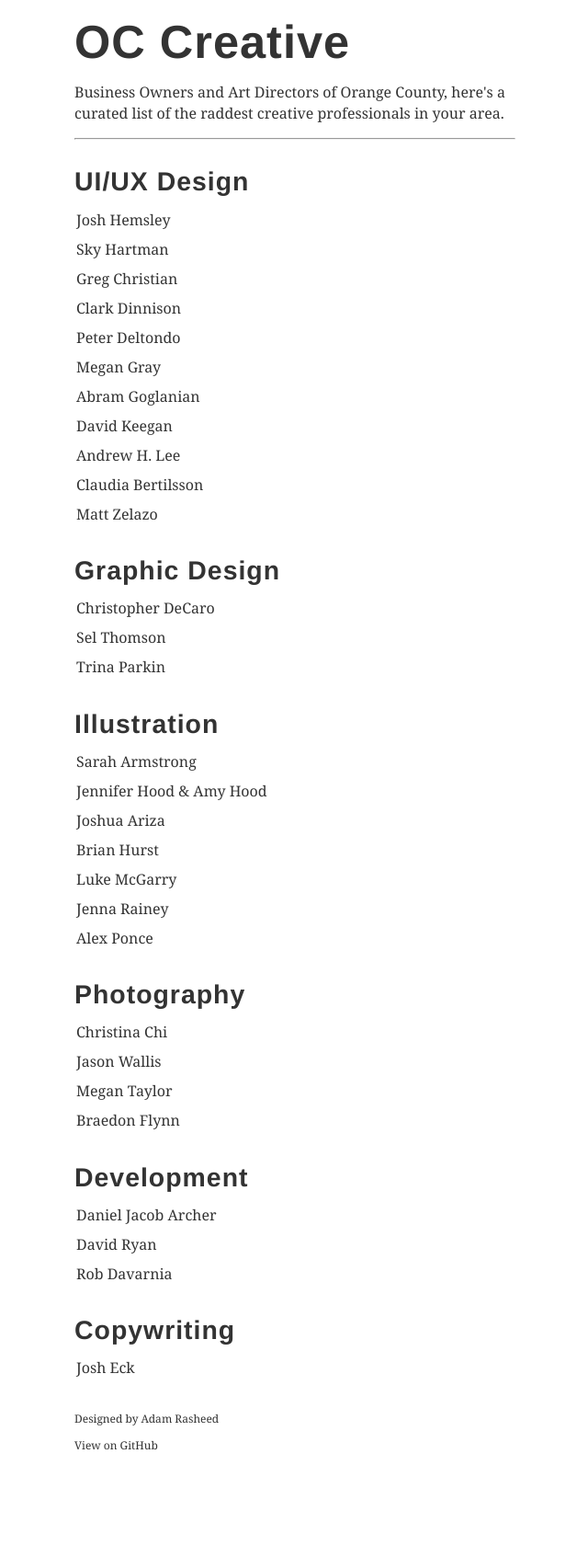
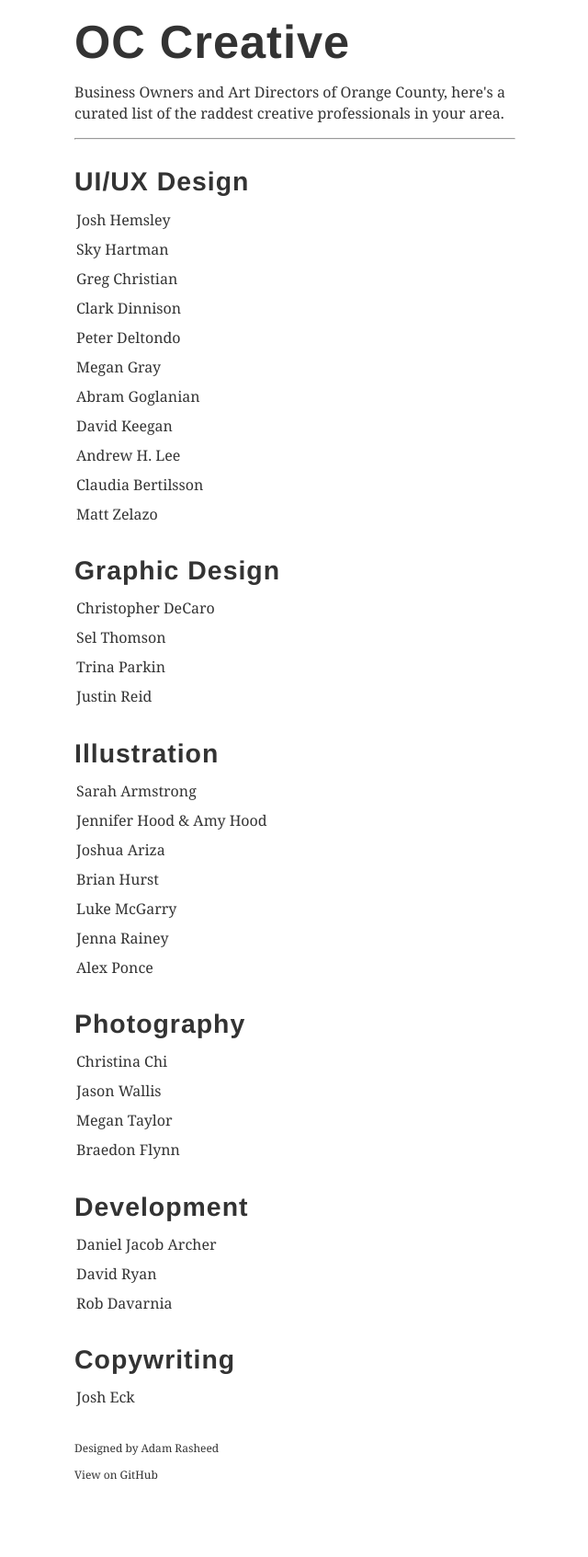
Before and after one commit to adamrasheed/occ, a Jekyll site: the page built from index.html, in a window 1280 px wide. Shown: the whole page at 92% size, without its empty margins (319-959 px from the left). Built offline with Jekyll 4.4.1, drawn with Linux system fonts in a browser that asks for light colours; nearby versions of some CDN libraries; before the commit the page ends 1661 px from its top, so only the background shows below that.

Commit message:
added justin reid

```diff
--- a/_data/graphic-design.yml
+++ b/_data/graphic-design.yml
@@ -8,3 +8,6 @@
 
 - name: Trina Parkin
   src: http://www.trinaparkin.com
+
+- name: Justin Reid
+  src: http://www.bepositivedesigns.com/
```
